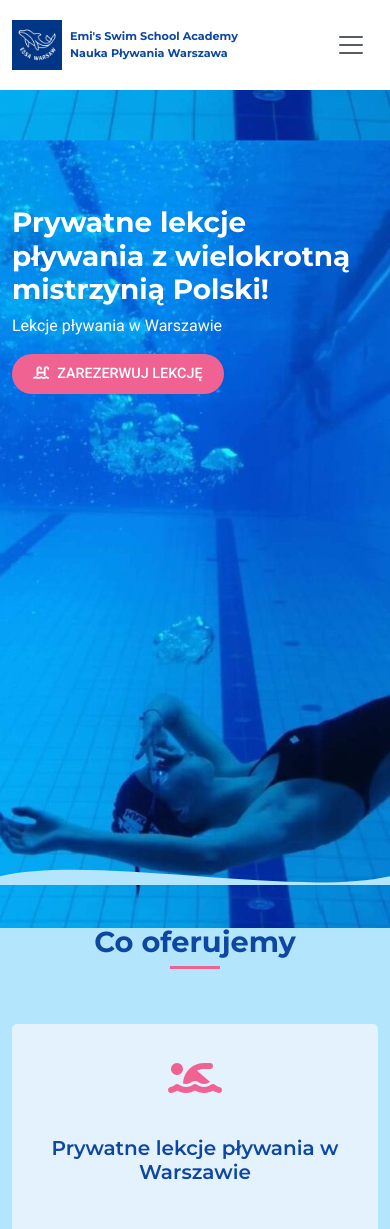
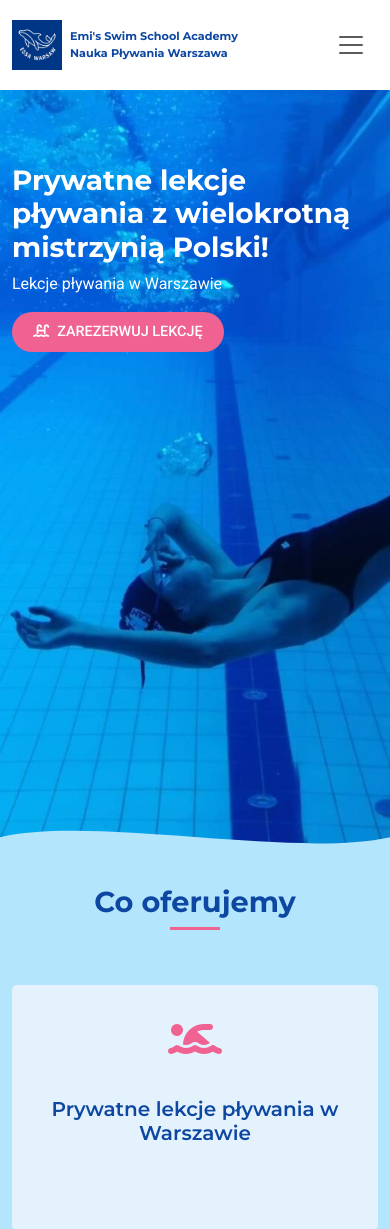
Before and after one commit to LukodeSoftware/ESSA-website, a Flask app: page / in a window 390 px wide. Shown: the top 1229 px of the page. Run offline with Flask 3, Linux system fonts and the light colour scheme; some libraries are stand-ins or nearby versions.

Commit message:
fix: adjust responsiveness

```diff
--- a/static/css/style.css
+++ b/static/css/style.css
@@ -192,6 +192,12 @@ a:hover {
 .lang-selector {
   cursor: pointer;
   margin-left: 15px;
+}
+
+.social-links {
+  display: flex;
+  flex-direction: row;
+  justify-content: center; /* lub space-between / flex-start / flex-end / etc. */
 }
 
 .social-links a {
@@ -497,11 +503,29 @@ a:hover {
   .gallery-container {
     column-count: 2;
   }
+
+  .wave-divider-transparent {
+    margin-top: -40px;
+  }
+
+  .hero-section {
+  height: 100vh;
+  background-position: center bottom 0;
+  }
+
+  .social-links {
+    margin-left: 10px;
+    justify-content: flex-start;
+  }
 }
 
 @media (max-width: 576px) {
   .gallery-container {
     column-count: 1;
+  }
+
+  .wave-divider-transparent {
+    margin-top: -15px;
   }
 }
 
```
